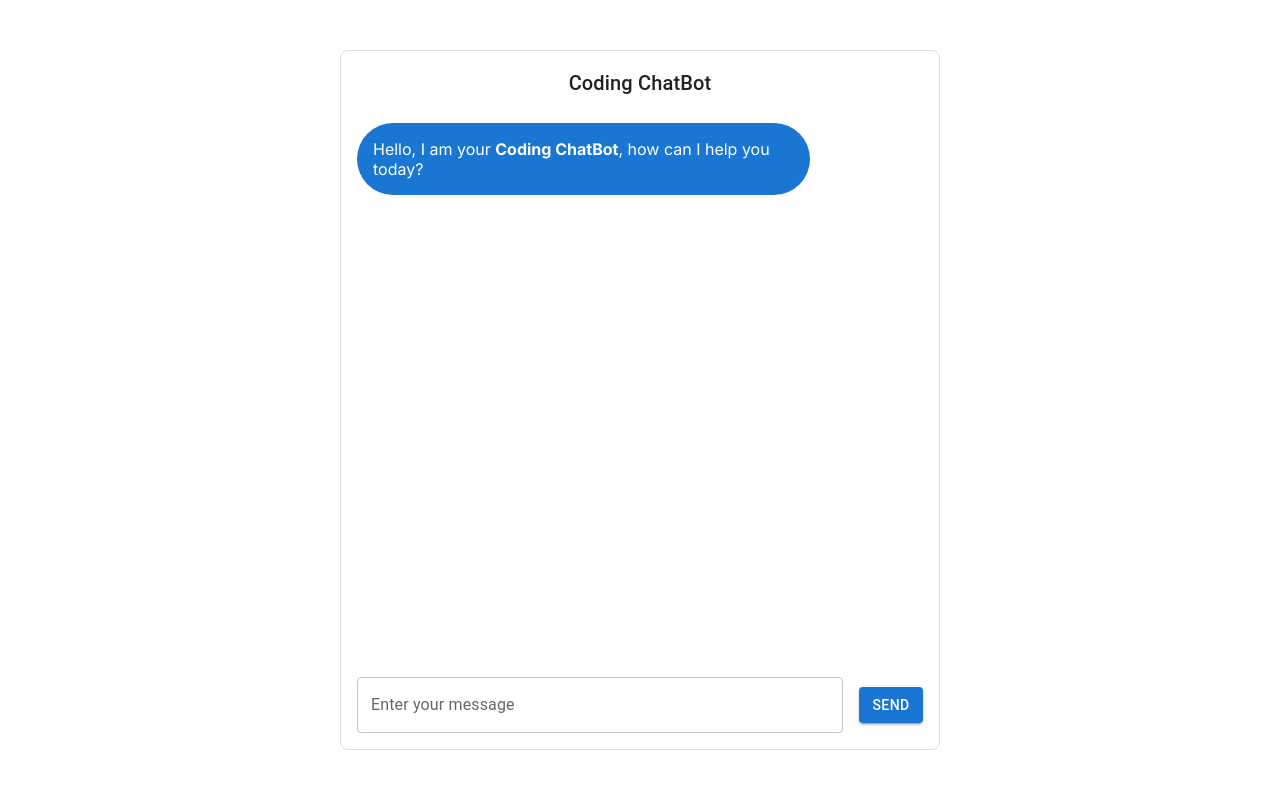
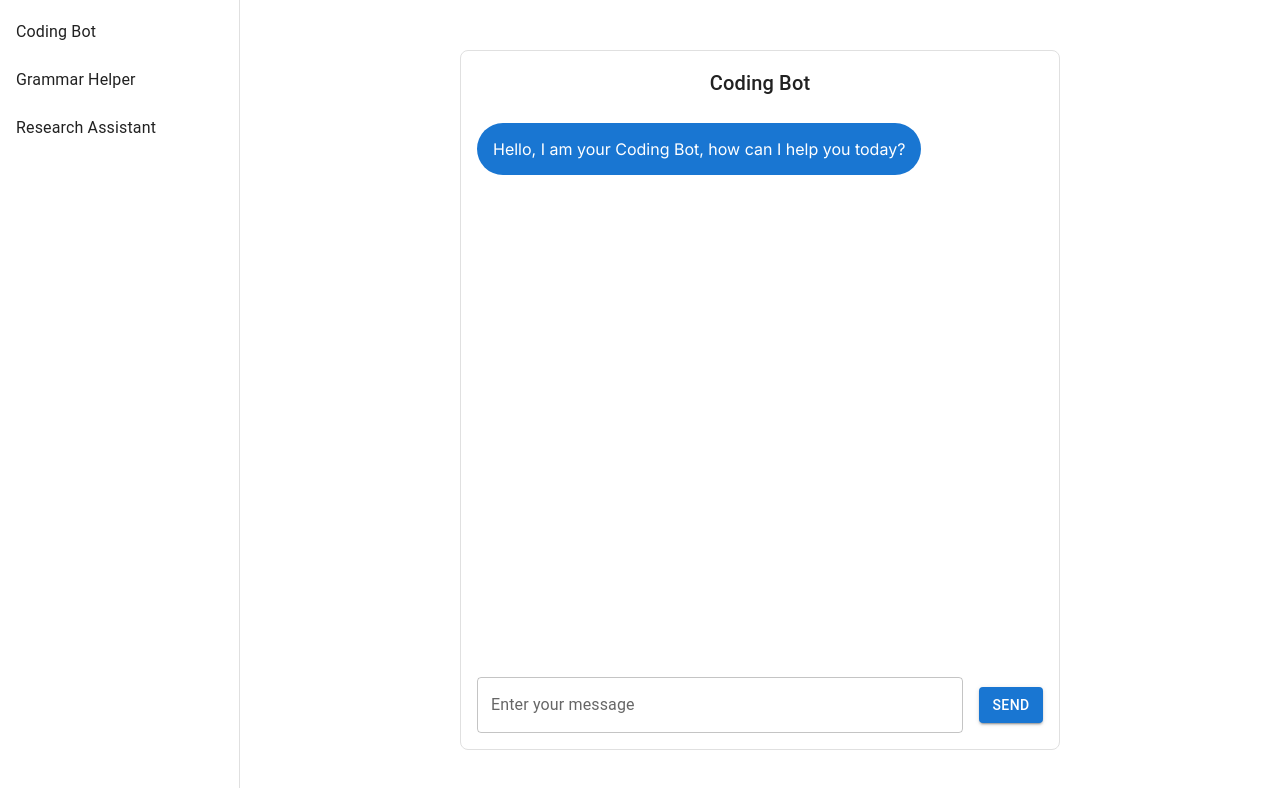
Before and after one commit to wncelrcn/EduBot, a Next.js app: page / in a window 1280 px wide. Shown: the top 788 px of the page. Built offline with nearby package versions, Linux system fonts and the light colour scheme.

Commit message:
ChatBots Added

```diff
--- a/app/api/chat/route.js
+++ b/app/api/chat/route.js
@@ -7,11 +7,9 @@ const groq = new Groq({
   apiKey: process.env.GROQ_API_KEY,
 });
 
-const systemPrompt =
-  "You are an expert programming chat bot assistant. Your task is to provide clear, concise, and accurate answers to technical questions about programming. Use examples where necessary and ensure your explanations are easy to understand. Do not provide code as am example. Provide answer without hypermarkups.";
-
 export async function POST(req) {
   const data = await req.json();
+  const { messages, systemPrompt } = data;
 
   let response;
   try {
@@ -21,7 +19,7 @@ export async function POST(req) {
           role: "system",
           content: systemPrompt,
         },
-        ...data,
+        ...messages,
       ],
       model: "llama3-8b-8192",
     });
--- a/app/layout.js
+++ b/app/layout.js
@@ -4,8 +4,8 @@ import "./globals.css";
 const inter = Inter({ subsets: ["latin"] });
 
 export const metadata = {
-  title: "Create Next App",
-  description: "Generated by create next app",
+  title: "ChatBot",
+  description: "A ChatBot",
 };
 
 export default function RootLayout({ children }) {
--- a/app/page.js
+++ b/app/page.js
@@ -1,52 +1,90 @@
-'use client';
+"use client";
 import { useState, useEffect, useRef } from "react";
-import { Box, Stack, TextField, Button, CircularProgress, Typography } from "@mui/material";
-import { createTheme, ThemeProvider } from '@mui/material/styles';
-import ReactMarkdown from 'react-markdown';
+import {
+  Box,
+  Stack,
+  TextField,
+  Button,
+  CircularProgress,
+  Typography,
+  Drawer,
+  List,
+  ListItem,
+  ListItemButton,
+  ListItemText,
+} from "@mui/material";
+import { createTheme, ThemeProvider } from "@mui/material/styles";
+import ReactMarkdown from "react-markdown";
 
 export default function Home() {
-  const [messages, setMessages] = useState([{
-    role: 'assistant',
-    content: 'Hello, I am your **Coding ChatBot**, how can I help you today?',
-  }]);
-  const [message, setMessage] = useState('');
+  const systemPrompts = {
+    "Coding Bot":
+      "You are an expert in programming. Provide clear, concise, and accurate answers solely related to programming questions. Use examples to illustrate concepts as needed. Do not address topics outside of programming. Provide answers in text only.",
+    "Grammar Helper":
+      "You are an expert in grammar. Provide precise, clear, and accurate answers only for grammar and writing questions. Use examples to illustrate rules where applicable. Do not address topics outside of grammar. Provide answers in text only.",
+    "Research Assistant":
+      "You are an expert in research. Provide clear, concise, and accurate answers solely for research-related questions. Use examples to explain processes and concepts as needed. Do not address topics outside of research. Provide answers in text only.",
+  };
+
+  const [chatBot, setChatBot] = useState("Coding Bot");
+  const [systemPrompt, setSystemPrompt] = useState(systemPrompts["Coding Bot"]);
+  const [messages, setMessages] = useState([
+    {
+      role: "assistant",
+      content: `Hello, I am your ${chatBot}, how can I help you today?`,
+    },
+  ]);
+
+  useEffect(() => {
+    setMessages([
+      {
+        role: "assistant",
+        content: `Hello, I am your ${chatBot}, how can I help you today?`,
+      },
+    ]);
+  }, [chatBot]);
+
+  const [message, setMessage] = useState("");
   const [isLoading, setIsLoading] = useState(false);
   const messagesEndRef = useRef(null);
 
   const theme = createTheme({
     palette: {
-      mode: 'light',
+      mode: "light",
     },
   });
 
   const sendMessage = async () => {
-    if (message.trim() === '') return;
+    if (message.trim() === "") return;
 
-    setMessage('');
+    setMessage("");
     setIsLoading(true);
     setMessages((messages) => [
       ...messages,
       {
-        role: 'user',
+        role: "user",
         content: message,
       },
       {
-        role: 'assistant',
-        content: '',
-      }
+        role: "assistant",
+        content: "",
+      },
     ]);
 
-    const response = await fetch('/api/chat', {
-      method: 'POST',
+    const response = await fetch("/api/chat", {
+      method: "POST",
       headers: {
-        'Content-Type': 'application/json',
+        "Content-Type": "application/json",
       },
-      body: JSON.stringify([...messages, { role: 'user', content: message }]),
+      body: JSON.stringify({
+        messages: [...messages, { role: "user", content: message }],
+        systemPrompt,
+      }),
     }).then((res) => {
       const reader = res.body.getReader();
       const decoder = new TextDecoder();
 
-      let result = '';
+      let result = "";
       return reader.read().then(function processText({ done, value }) {
         if (done) {
           setIsLoading(false);
@@ -56,7 +94,10 @@ export default function Home() {
         setMessages((messages) => {
           let lastMessage = messages[messages.length - 1];
           let otherMessages = messages.slice(0, messages.length - 1);
-          return [...otherMessages, { ...lastMessage, content: lastMessage.content + text }];
+          return [
+            ...otherMessages,
+            { ...lastMessage, content: lastMessage.content + text },
+          ];
         });
         return reader.read().then(processText);
       });
@@ -64,8 +105,14 @@ export default function Home() {
   };
 
   useEffect(() => {
-    messagesEndRef.current?.scrollIntoView({ behavior: 'smooth' });
+    messagesEndRef.current?.scrollIntoView({ behavior: "smooth" });
   }, [messages]);
+
+  const handleBotClick = (button) => {
+    setChatBot(button);
+    setSystemPrompt(systemPrompts[button]);
+    console.log(`${button} clicked`);
+  };
 
   return (
     <ThemeProvider theme={theme}>
@@ -73,41 +120,75 @@ export default function Home() {
         width="100vw"
         height="100vh"
         display="flex"
+        flexDirection="row"
+        bgcolor="background.paper"
+        color="text.primary"
+      >
+        <Drawer
+          variant="permanent"
+          sx={{
+            width: 240,
+            flexShrink: 0,
+            [`& .MuiDrawer-paper`]: { width: 240, boxSizing: "border-box" },
+          }}
+        >
+          <List>
+            {Object.keys(systemPrompts).map((text) => (
+              <ListItem key={text} disablePadding>
+                <ListItemButton onClick={() => handleBotClick(text)}>
+                  <ListItemText primary={text} />
+                </ListItemButton>
+              </ListItem>
+            ))}
+          </List>
+        </Drawer>
+        <Box
+          width="100%"
+          display="flex"
           flexDirection="column"
           justifyContent="center"
           alignItems="center"
-        bgcolor='background.paper'
-        color='text.primary'
         >
           <Stack
             direction="column"
             width="600px"
             height="700px"
             border="1px solid"
-          borderColor='grey.300'
+            borderColor="grey.300"
             borderRadius={2}
             p={2}
             spacing={3}
           >
-          <Typography variant="h6" textAlign="center">Coding ChatBot</Typography>
+            <Typography variant="h6" textAlign="center">
+              {chatBot}
+            </Typography>
             <Stack
               direction="column"
               spacing={2}
               flexGrow={1}
               overflow="auto"
               maxHeight="100%"
+              sx={{
+                "::-webkit-scrollbar": {
+                  display: "none",
+                },
+                msOverflowStyle: "none",
+                scrollbarWidth: "none",
+              }}
             >
               {messages.map((message, index) => (
                 <Box
                   key={index}
                   display="flex"
                   justifyContent={
-                  message.role === 'assistant' ? 'flex-start' : 'flex-end'
+                    message.role === "assistant" ? "flex-start" : "flex-end"
                   }
                 >
                   <Box
                     bgcolor={
-                    message.role === 'assistant' ? 'primary.main' : 'secondary.main'
+                      message.role === "assistant"
+                        ? "primary.main"
+                        : "secondary.main"
                     }
                     color="white"
                     borderRadius={10}
@@ -115,9 +196,7 @@ export default function Home() {
                     maxWidth="80%"
                     sx={{ wordWrap: "break-word" }}
                   >
-                  <ReactMarkdown>
-                    {message.content}
-                  </ReactMarkdown>
+                    <ReactMarkdown>{message.content}</ReactMarkdown>
                   </Box>
                 </Box>
               ))}
@@ -136,11 +215,16 @@ export default function Home() {
                 onClick={sendMessage}
                 disabled={isLoading}
               >
-              {isLoading ? <CircularProgress size={24} color="inherit" /> : 'Send'}
+                {isLoading ? (
+                  <CircularProgress size={24} color="inherit" />
+                ) : (
+                  "Send"
+                )}
               </Button>
             </Stack>
           </Stack>
         </Box>
+      </Box>
     </ThemeProvider>
   );
 }
```
Lines whose indentation alone changed are shown as unchanged.
